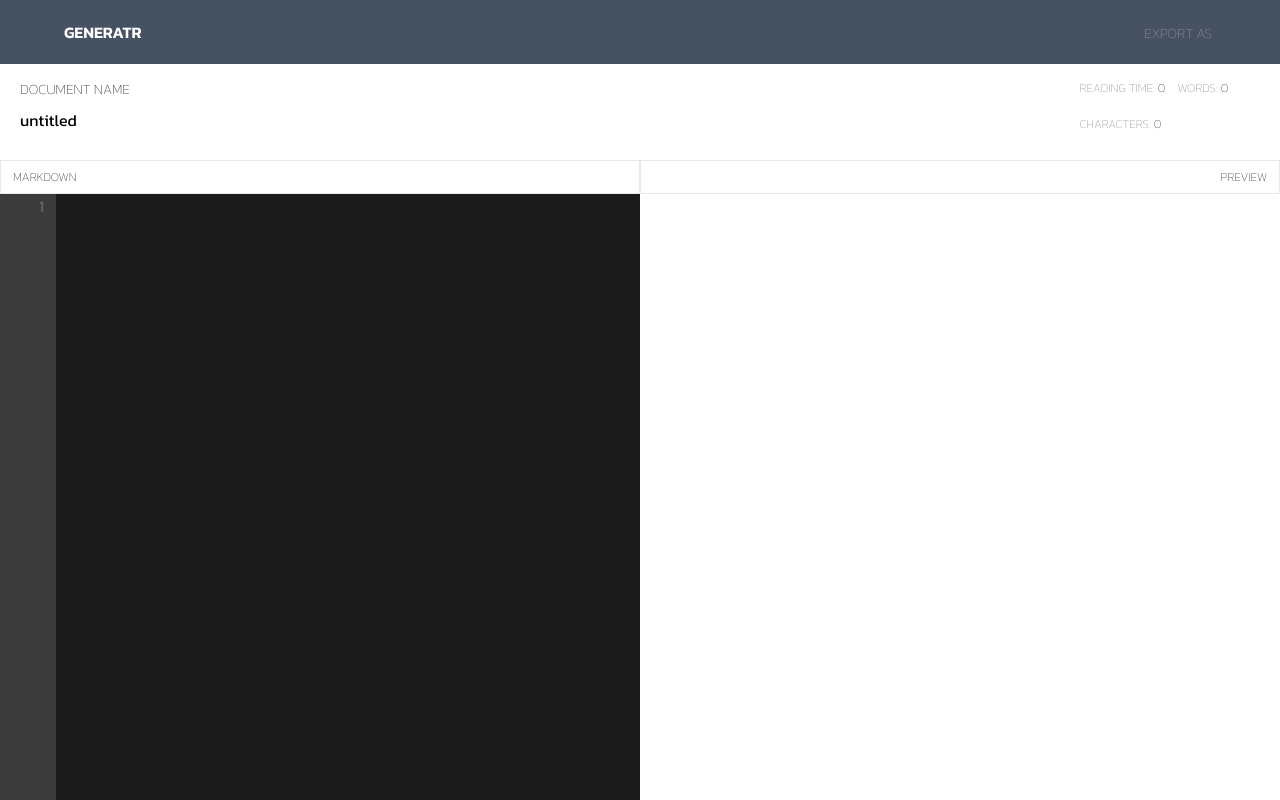
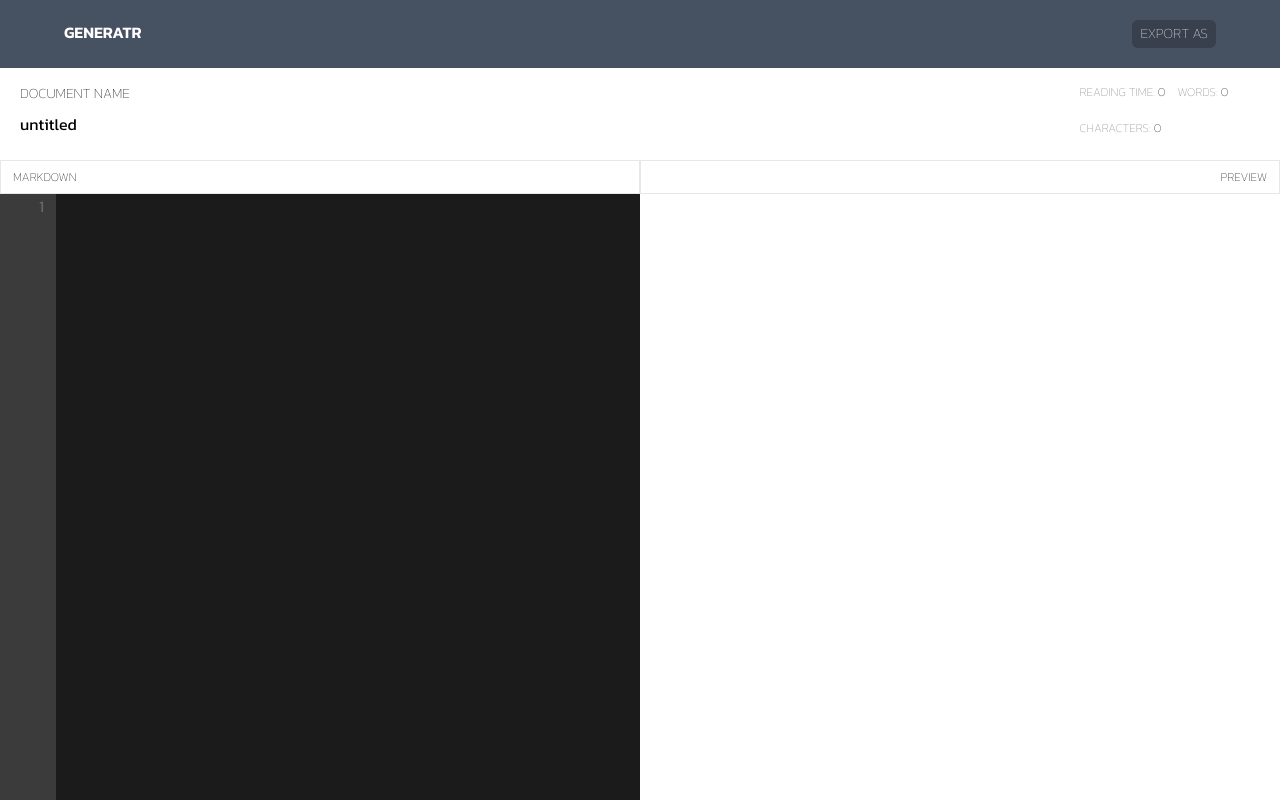
Before and after one commit to Benny-900906/OpenMarkdownPDF, a React (Vite) app: page / in a window 1280 px wide. Built offline with nearby package versions, Linux system fonts and the light colour scheme.

Commit message:
fix: uplifted 'EXPORT AS' functional component'

```diff
--- /dev/null
+++ b/src/components/NavBar/ExportButton.jsx
@@ -0,0 +1,49 @@
+import { useState, useEffect, useRef } from 'react';
+import { useRenderedContentStore } from '../../stores/useRenderedContentStore';
+
+export const ExportButton = () => {
+  const [isFocused, setIsFocused] = useState(false);
+  const renderedContent = useRenderedContentStore((state) => state.renderedContent);
+  const buttonRef = useRef(null);
+
+  // close the export options when clicking outside the `EXPORT AS` button
+  useEffect(() => {
+    const handleOutOfFocusClick = (e) => {
+      if (buttonRef.current && !buttonRef.current.contains(e.target)) {
+        if (isFocused) {
+          setIsFocused(false);
+        }
+      }
+    }
+
+    document.addEventListener('click', handleOutOfFocusClick);
+
+    return () => {
+      document.addEventListener('click', handleOutOfFocusClick);
+    }
+  }, []);
+
+  const handleExportBtnClick = () => {
+    // toggle `EXPORT AS` button
+    setIsFocused(!isFocused);
+  }
+
+  const handleExportToPDFClick = () => {
+
+  }
+
+  const handleExportToHTMLClick = () => {
+
+  }
+
+
+  return (
+    <div className="relative">
+      <button ref={buttonRef} className="font-custom btn rounded-md px-2 py-1 font-thin text-sm text-[#ffffff] bg-[#38404d] hover:bg-[#4c5769]" onClick={handleExportBtnClick}>EXPORT AS</button>
+      <div className={`p-2 bg-base-100 w-28 mt-1 absolute flex flex-col gap-2 rounded ${isFocused ? 'block' : 'hidden'}`}>
+        <button className="py-2 px-1 font-custom text-[#ffffff] hover:bg-[#2d3c51] font-normal text-sm rounded-sm text-left">PDF</button>
+        <button className="py-2 px-1 font-custom text-[#ffffff] hover:bg-[#2d3c51] font-normal text-sm rounded-sm text-left">HTML</button>
+      </div>
+    </div>
+  );
+}
--- /dev/null
+++ b/src/components/NavBar/Logo.jsx
@@ -0,0 +1,5 @@
+export const Logo = () => {
+  return (
+    <span className="font-custom text-[#ffffff] font-bold">GENERATR</span>
+  );
+}
--- a/src/components/NavBar/NavBar.jsx
+++ b/src/components/NavBar/NavBar.jsx
@@ -3,6 +3,8 @@ import { useRenderedContentStore } from '../../stores/useRenderedContentStore';
 import { useReadingTime } from '../../hooks/useReadingTime';
 import { useWordCount } from '../../hooks/useWordCount';
 import { useCharCount } from '../../hooks/useCharCount';
+import { Logo } from './Logo'
+import { ExportButton } from './ExportButton';
 
 export const NavBar = () => {
 
@@ -24,17 +26,8 @@ export const NavBar = () => {
     <>
      <div className="w-full absolute">
       <div className="w-full bg-[#465162] flex flex-row justify-between px-16 py-5">
-        {/* logo */}
-        <span className="font-custom text-[#ffffff] font-bold">GENERATR</span>
-        {/* export options */}
-        {/* turn this button into a functional component */}
-        <div className="dropdown dropdown-end">
-          <label tabIndex={0} className="font-custom btn m-1 font-thin text-sm text-[#a8a8a8]">EXPORT AS</label>
-          <ul tabIndex={0} className="dropdown-content z-[1] menu p-2 shadow bg-base-100 rounded-box w-52 hidden">
-            <li><a>HTML</a></li>
-            <li><a>PDF</a></li>
-          </ul>
-        </div>
+        <Logo />
+        <ExportButton />
       </div>
 
       <div className="w-full bg-[#ffffff] flex flex-row justify-between px-3 py-4 gap-2">
--- a/src/hooks/useMarkdownToHTML.jsx
+++ b/src/hooks/useMarkdownToHTML.jsx
@@ -148,7 +148,7 @@ export const useMarkdownToHTML = (markdown) => {
         html = <li className='font-custom text-black font-extralight text-base' key={nanoid()}>{ text }</li>;
         listItems.push(html);
 
-        // we push to listItems not result
+        // we push to listItems instead of result
         doNotPushToResult = true;
 
       } else {
```
